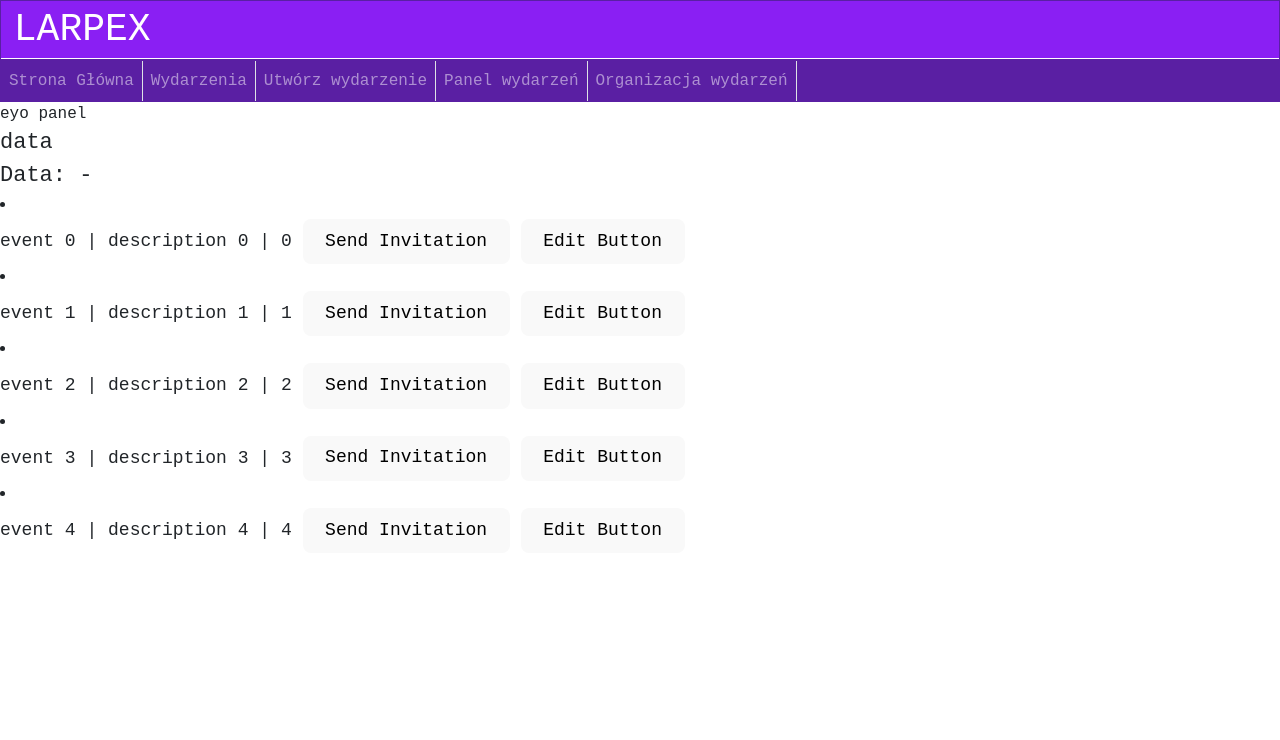
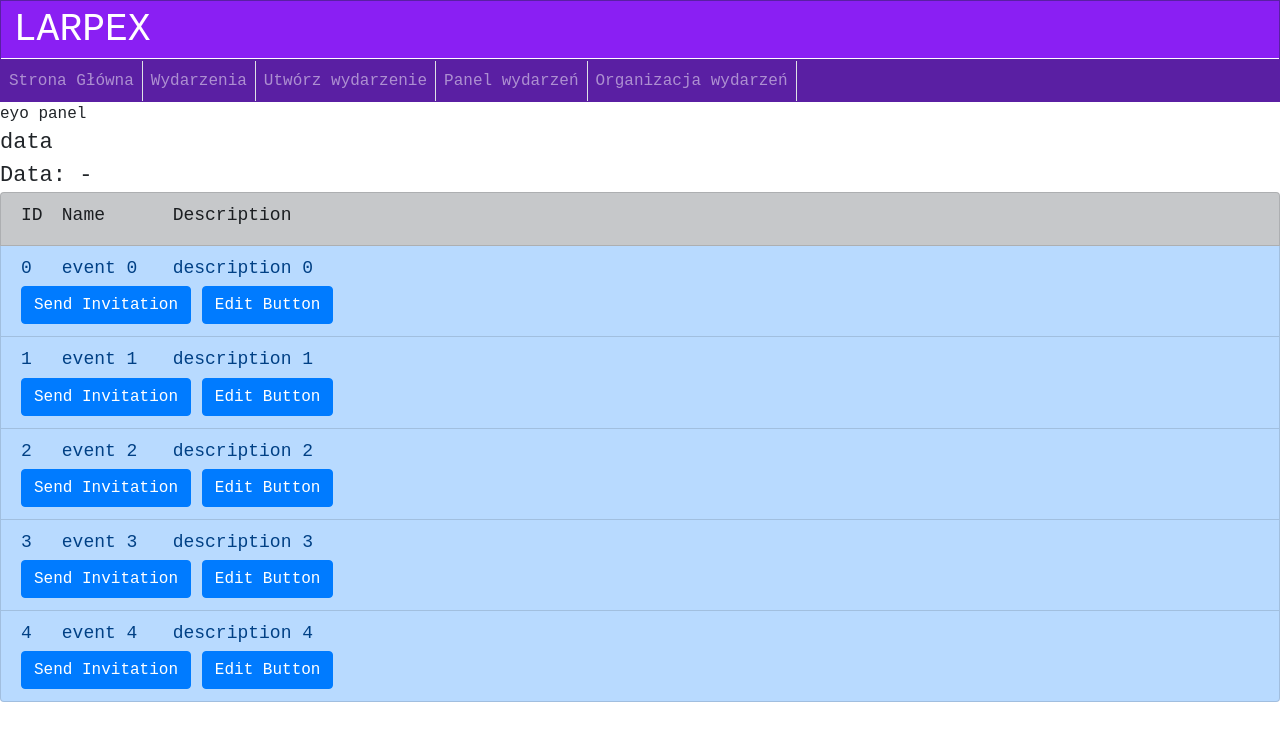
Before and after one commit to PO-2023Z/larpex-fe, a React (Vite) app in the folder larpex-web-fe/: page /events-organiser-panel in a window 1280 px wide. Shown: the top 740 px of the page. Built offline with nearby package versions, Linux system fonts and the light colour scheme; no server answers.

Commit message:
stylization

```diff
--- a/larpex-web-fe/src/ucEventOrganiserPanel/views/EditEventButtonView.tsx
+++ b/larpex-web-fe/src/ucEventOrganiserPanel/views/EditEventButtonView.tsx
@@ -8,7 +8,7 @@ const EditEventButtonView: React.FC<EditEventButtonViewProps> = () => {
 
 
     return (
-        <button type="button">Edit Button</button>
+        <button type="button" className="btn btn-primary">Edit Button</button>
     );
 
 
--- a/larpex-web-fe/src/ucEventOrganiserPanel/views/EventListView.tsx
+++ b/larpex-web-fe/src/ucEventOrganiserPanel/views/EventListView.tsx
@@ -22,15 +22,14 @@ const EventListView: React.FC<EventListViewProps> = ({events}) => {
 
     return (
         <>
-
-
             <div className="EventListView">
-
-                {events.map((item) => (
-                    <li><EventView name={item.name} desc={item.desc} id={item.id}/></li>
-                ))
-
-                }
+                <ul className="list-group">
+                    <li className="list-group-item list-group-item-dark"><h5><span className="d-inline-block text-truncate" style={{width: 30}}> ID</span> <span className="d-inline-block text-truncate" style={{width: 100}}> Name</span>   <span className="d-inline-block text-truncate" style={{width: 800}}> Description</span></h5></li>
+                    {events.map((item) => (
+                        <li className="list-group-item list-group-item-primary"><EventView name={item.name} desc={item.desc} id={item.id}/></li>
+                    ))
+                    }
+                </ul>
             </div>
         </>
     );
--- a/larpex-web-fe/src/ucEventOrganiserPanel/views/EventView.tsx
+++ b/larpex-web-fe/src/ucEventOrganiserPanel/views/EventView.tsx
@@ -18,7 +18,7 @@ interface EventViewProps {
 
         <div>
             <div>
-                <h5>{EventViewProps.name}  |  {EventViewProps.desc}  | {EventViewProps.id}  <InvitationButtonView/> <EditEventButtonView/></h5>
+                <h5><span className="d-inline-block text-truncate" style={{width: 30}}>{EventViewProps.id}</span> <span className="d-inline-block text-truncate" style={{width: 100}}>{EventViewProps.name}</span>   <span className="d-inline-block text-truncate" style={{width: 1000}}>{EventViewProps.desc}</span>     <InvitationButtonView/> <EditEventButtonView/></h5>
             </div>
         </div>
     );
--- a/larpex-web-fe/src/ucEventOrganiserPanel/views/InvitationButtonView.tsx
+++ b/larpex-web-fe/src/ucEventOrganiserPanel/views/InvitationButtonView.tsx
@@ -6,7 +6,7 @@ const InvitationButton: React.FC<InvitationButtonViewProps> = () => {
 
 
     return (
-        <button type="button">Send Invitation</button>
+        <button type="button" className="btn btn-primary">Send Invitation</button>
     );
 
 
```
